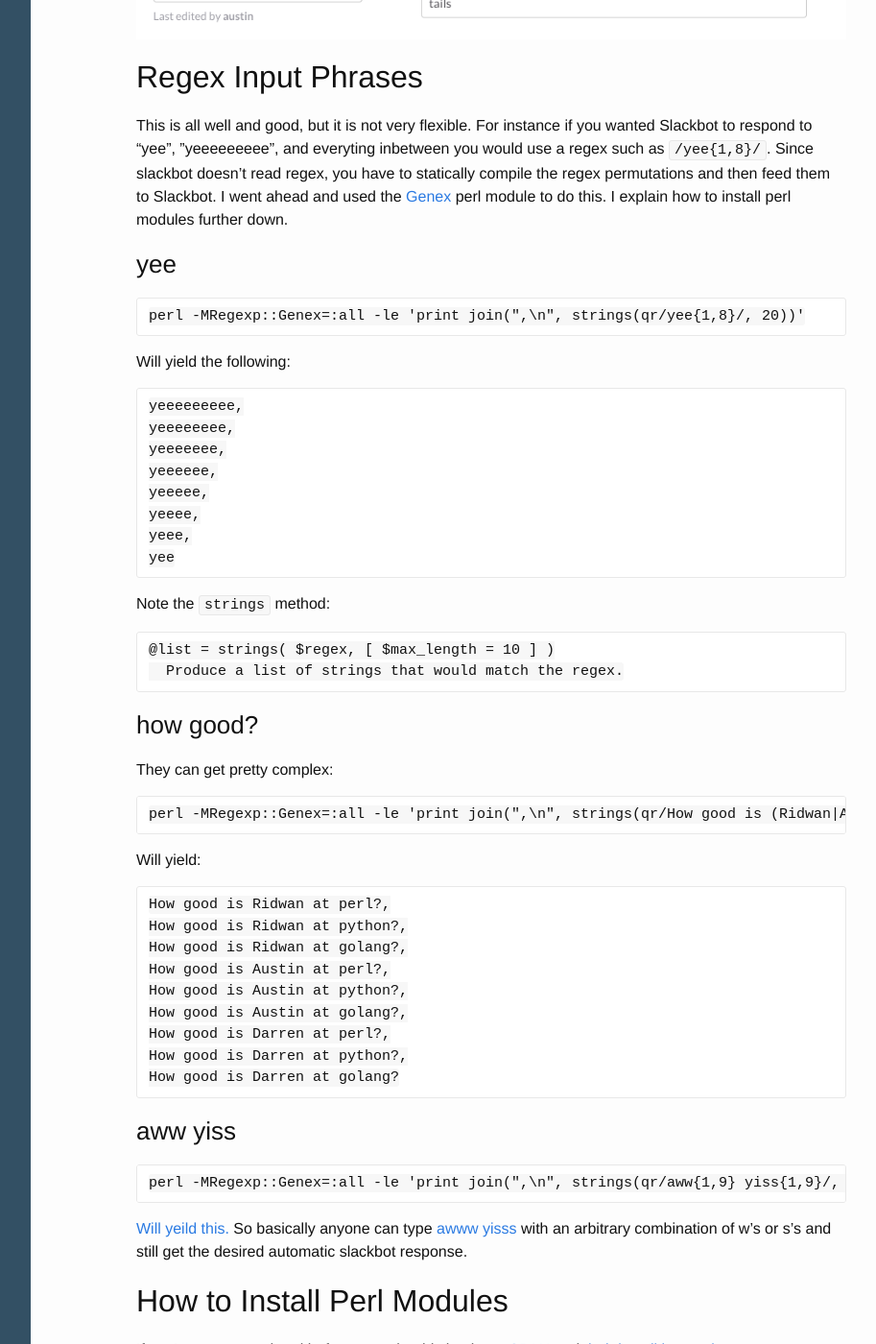
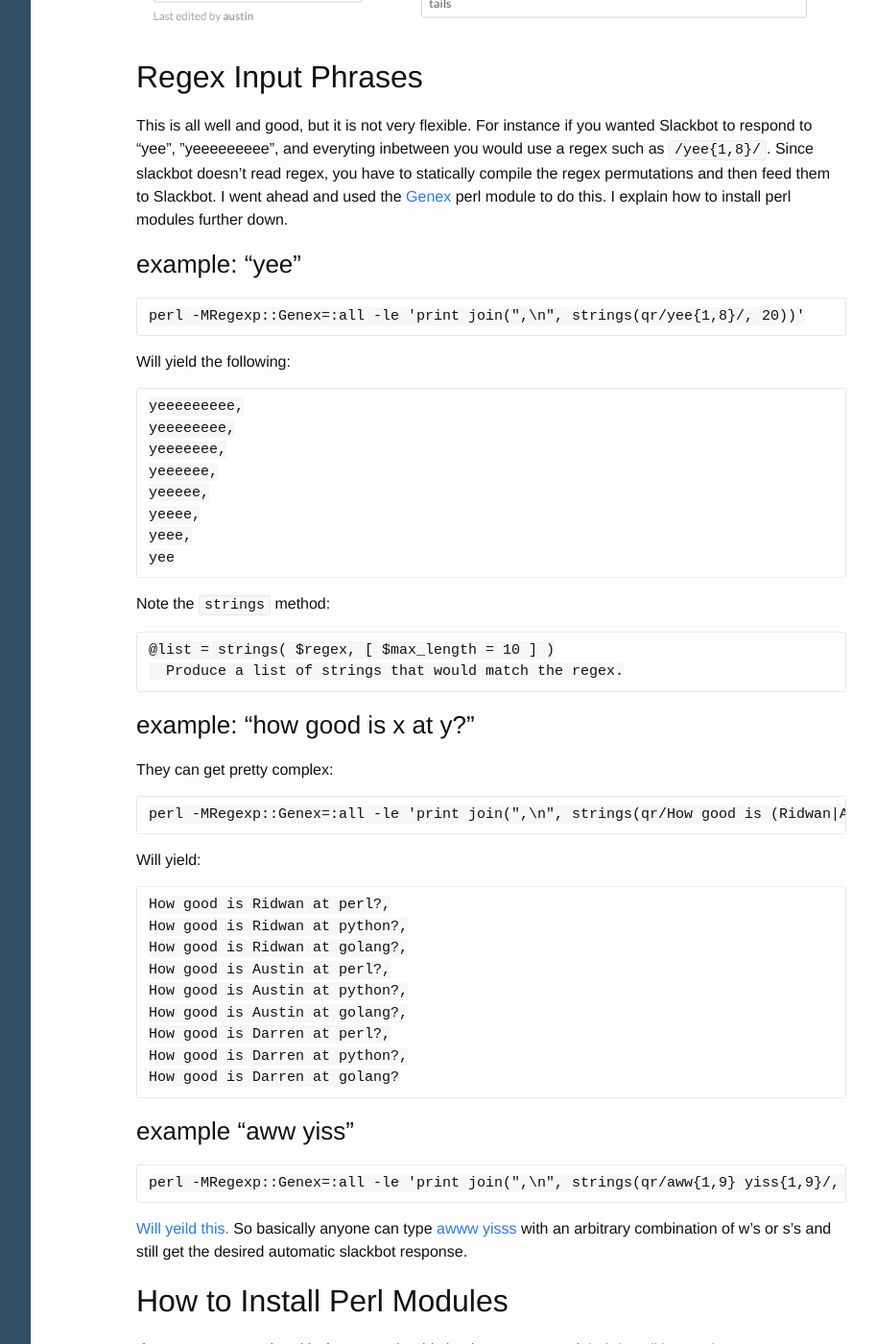
Before and after one commit to austinpray/austinpray.com, a Jekyll site: the page built from _posts/2015-04-16-using-regex-with-slackbot-responses.md, in a window 1280 px wide and 1400 px high, scrolled down 772 px. Shown: the whole window at 96% size, without its empty margins (288-1201 px from the left). Built offline with Jekyll 4.4.1, drawn with Linux system fonts in a browser that asks for light colours; comment, search, counter and statistics services are not loaded.

Commit message:
Formatting on slackbot article

````diff
--- a/_posts/2015-04-16-using-regex-with-slackbot-responses.md
+++ b/_posts/2015-04-16-using-regex-with-slackbot-responses.md
@@ -36,7 +36,7 @@ have to statically compile the regex permutations and then feed them to
 Slackbot. I went ahead and used the [Genex][] perl module to do this. I explain
 how to install perl modules further down.
 
-### yee
+### example: “yee”
 
 ```
 perl -MRegexp::Genex=:all -le 'print join(",\n", strings(qr/yee{1,8}/, 20))'
@@ -62,7 +62,7 @@ Note the `strings` method:
   Produce a list of strings that would match the regex.
 ```
 
-### how good?
+### example: “how good is x at y?”
 
 They can get pretty complex:
 
@@ -84,7 +84,7 @@ How good is Darren at python?,
 How good is Darren at golang?
 ```
 
-### aww yiss
+### example “aww yiss”
 
 ```
 perl -MRegexp::Genex=:all -le 'print join(",\n", strings(qr/aww{1,9} yiss{1,9}/, 50))'
````
